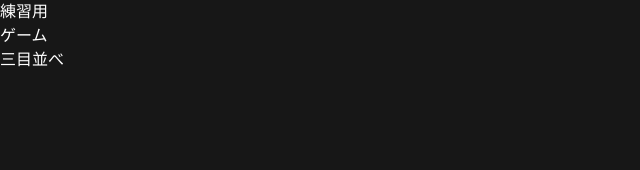
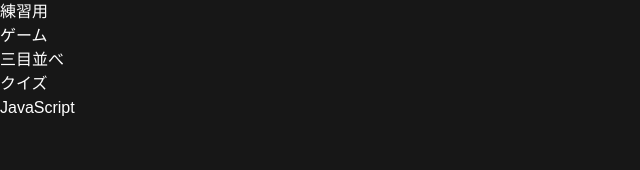
Before and after one commit to kubota20/project-test, a Next.js app: page / in a window 1280 px wide. Shown: the top 170 px of the page, without its empty margins (0-640 px from the left). Built offline with nearby package versions, Linux system fonts and the light colour scheme.

Commit message:
JavaScriptクイズ追加

```diff
--- a/src/app/page.tsx
+++ b/src/app/page.tsx
@@ -14,9 +14,16 @@ export default function Home() {
           <h2 className="font-bold text-2xl my-6">ゲーム</h2>
           <Button
             className="mt-8 mb-6"
-            onClick={() => router.push("tic-tac-toe")}
+            onClick={() => router.push("/tic-tac-toe")}
           >
             三目並べ
+          </Button>
+          <h2 className="font-bold text-2xl my-6">クイズ</h2>
+          <Button
+            className="mt-8 mb-6"
+            onClick={() => router.push("/quiz/javascript")}
+          >
+            JavaScript
           </Button>
         </div>
       </div>
```
